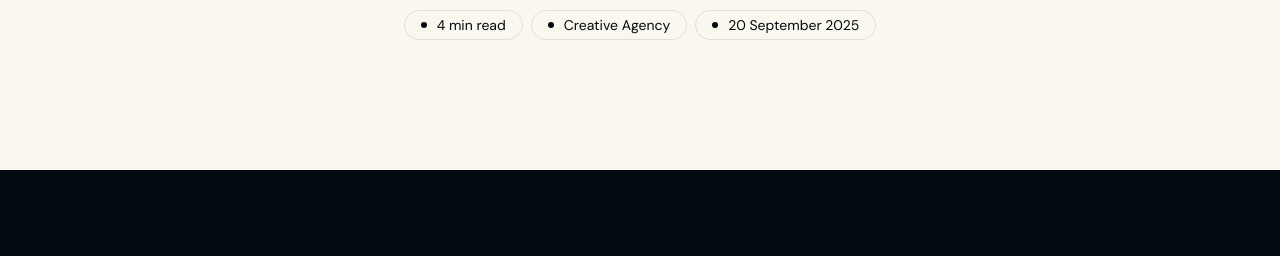
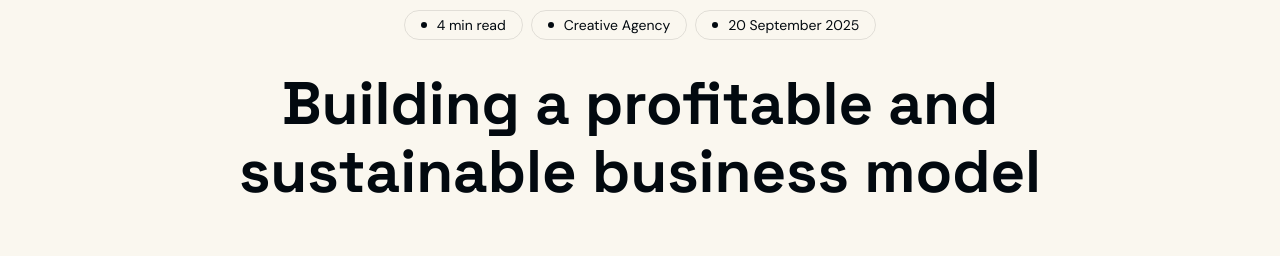
Before and after one commit to Mostofa-zaman/bitox-business-consulting-website, a Next.js app: page /blog/building-a-profitable-and-sustainable-business-model in a window 1280 px wide. Shown: the part 253-509 px from the top of the page. Built offline with nearby package versions, Linux system fonts and the light colour scheme; no server answers.

Commit message:
feat (BlogDetailsPage):add blog details title

```diff
--- a/src/app/(pages)/blog/[slug]/page.jsx
+++ b/src/app/(pages)/blog/[slug]/page.jsx
@@ -1,10 +1,11 @@
+import BlogDetailsPage from "@/components/blogPage/BlogDetailsPage";
 import { allBlogDetailsData } from "@/components/helper/blogpagehelper";
-import BlogDetailsPage from "@/components/blogpage/blogDetailsPage";
+
 
 const BlogDetails = async ({ params }) => {
   const { slug } = await params;
+  const blog = allBlogDetailsData.find((b) => b.slug === slug);
 
-  const blog = allBlogDetailsData.find((b) => b.slug === slug);
 
   const safeBlog = blog ?? {
     slug,
@@ -20,7 +21,6 @@ const BlogDetails = async ({ params }) => {
       : "Blog Post",
     intro:
       "We share insights, strategies, and stories from the world of digital business. Stay tuned for expert perspectives on branding, marketing, technology, and growth.",
-
     sections: [
       {
         heading: "Our Approach",
@@ -35,36 +35,25 @@ const BlogDetails = async ({ params }) => {
         bullets: [],
       },
     ],
-
     quote:
       "Great work is not just about the end result — it's about the journey, the thinking, and the people who make it happen.",
-
     middleImages: [
       allBlogDetailsData[0].middleImages[0],
       allBlogDetailsData[0].middleImages[1],
     ],
-
     sections2: [
       {
         heading: "What We Deliver",
         content:
           "From strategy to execution, we partner with businesses to build lasting digital presence and measurable growth.",
         bullets: [
-          {
-            text: "Tailored strategies aligned with your business goals.",
-          },
-          {
-            text: "Data-driven decisions for maximum ROI.",
-          },
-          {
-            text: "End-to-end execution with transparent reporting.",
-          },
+          { text: "Tailored strategies aligned with your business goals." },
+          { text: "Data-driven decisions for maximum ROI." },
+          { text: "End-to-end execution with transparent reporting." },
         ],
       },
     ],
-
     tags: ["Digital", "Agency", "Strategy", "Growth"],
-
     relatedPosts: allBlogDetailsData.slice(0, 3).map((b) => ({
       slug: b.slug,
       batchName: b.batchName,
--- a/src/components/blogPage/BlogDetailsPage.jsx
+++ b/src/components/blogPage/BlogDetailsPage.jsx
@@ -43,6 +43,11 @@ const BlogDetailsPage = ({ blog }) => {
                 ),
               )}
             </div>
+                {/* ── Title ── */}
+            <h1 className="text-center font-bold text-primary headingTwo mb-7.5">
+              {blog.title}
+            </h1>
+
           </div>
         </Container>
       </section>
```
